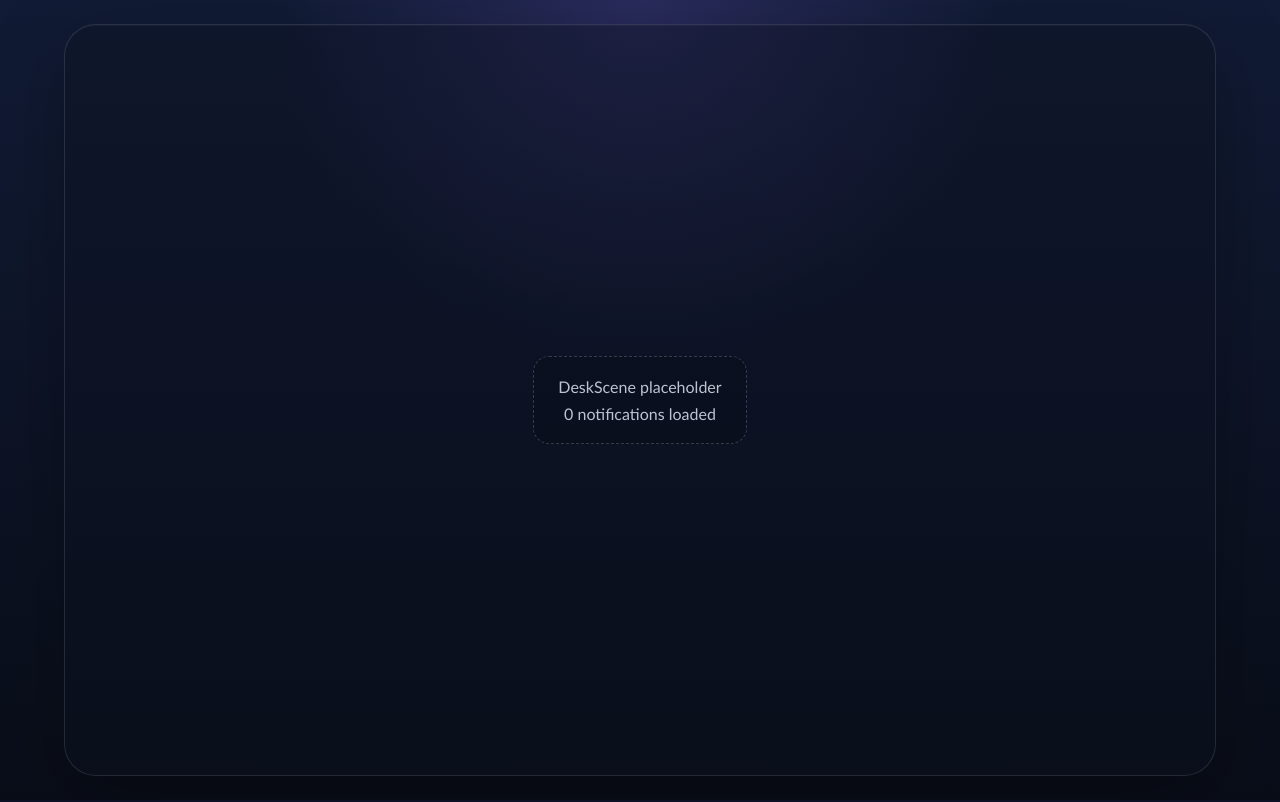
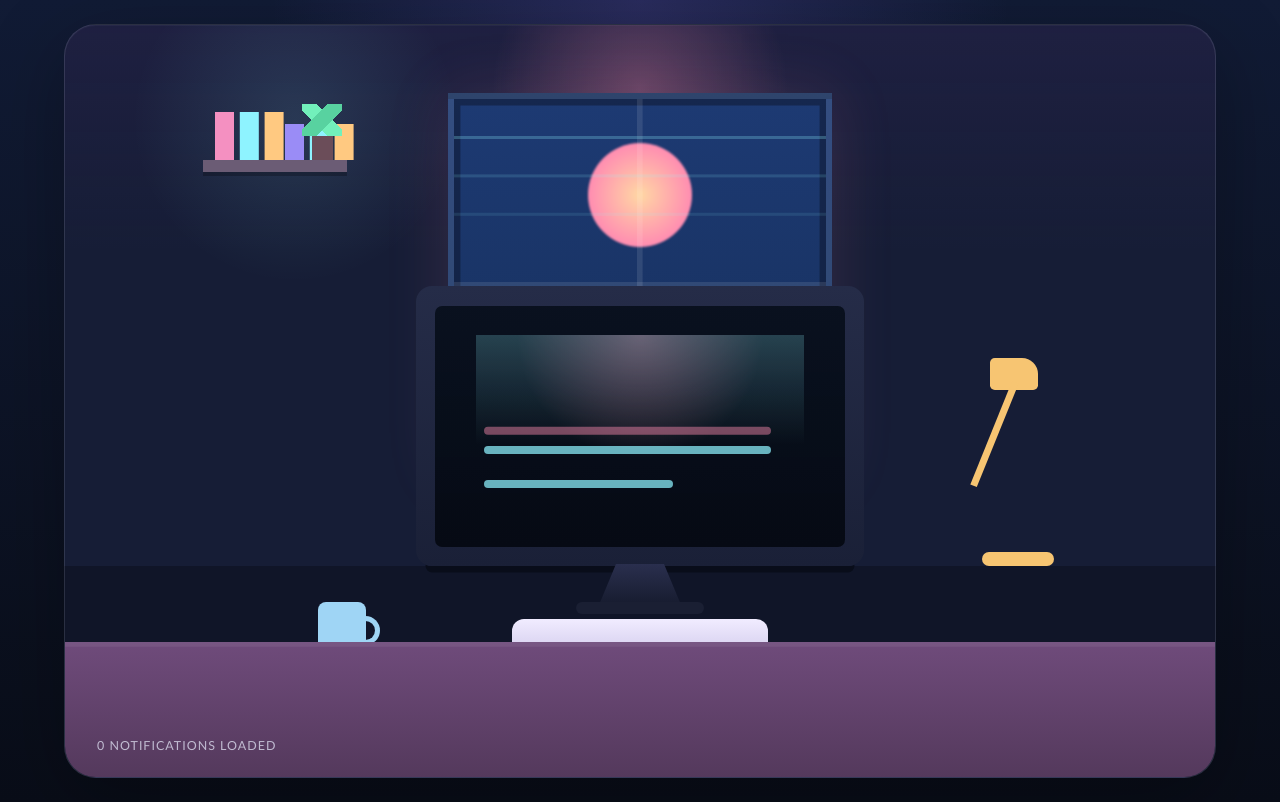
Before and after one commit to gulkily/arkos-frontend, a React (Vite) app: page / in a window 1280 px wide. Built offline with nearby package versions, Linux system fonts and the light colour scheme.

Commit message:
feat: add placeholder desk scene design

```diff
--- a/src/components/DeskScene.jsx
+++ b/src/components/DeskScene.jsx
@@ -1,9 +1,33 @@
 export default function DeskScene({ notifications }) {
   return (
     <section className="scene-stage" aria-label="Desk scene stage">
-      <div className="scene-stage__placeholder">
-        <p>DeskScene placeholder</p>
-        <span>{notifications.length} notifications loaded</span>
+      <div className="desk-scene">
+        <div className="desk-scene__sky" aria-hidden="true" />
+        <div className="desk-scene__window" aria-hidden="true">
+          <div className="desk-scene__sun" />
+          <div className="desk-scene__grid" />
+        </div>
+        <div className="desk-scene__shelf" aria-hidden="true">
+          <span className="shelf-item shelf-item--book" />
+          <span className="shelf-item shelf-item--book shelf-item--short" />
+          <span className="shelf-item shelf-item--plant" />
+        </div>
+        <div className="desk-scene__monitor" aria-hidden="true">
+          <div className="monitor-screen">
+            <div className="monitor-screen__glow" />
+            <div className="monitor-screen__line" />
+            <div className="monitor-screen__line monitor-screen__line--short" />
+          </div>
+        </div>
+        <div className="desk-scene__lamp" aria-hidden="true">
+          <span className="lamp-head" />
+          <span className="lamp-arm" />
+          <span className="lamp-base" />
+        </div>
+        <div className="desk-scene__keyboard" aria-hidden="true" />
+        <div className="desk-scene__mug" aria-hidden="true" />
+        <div className="desk-scene__desk" aria-hidden="true" />
+        <p className="desk-scene__status">{notifications.length} notifications loaded</p>
       </div>
     </section>
   );
--- a/src/styles.css
+++ b/src/styles.css
@@ -2,6 +2,17 @@
   font-family: "Trebuchet MS", "Segoe UI", sans-serif;
   color: #f5f7fb;
   background: #0d1324;
+  --scene-outline: rgba(255, 255, 255, 0.1);
+  --panel-shadow: rgba(0, 0, 0, 0.28);
+  --scene-floor: #101528;
+  --scene-wall: #161d36;
+  --scene-window: #162f5b;
+  --scene-window-glow: #ff8db1;
+  --scene-desk: #54395c;
+  --scene-monitor: #1a2037;
+  --scene-monitor-screen: #09111f;
+  --scene-lamp: #f7c572;
+  --scene-mug: #9fd5f5;
 }
 
 * {
@@ -31,27 +42,320 @@ body {
 .scene-stage {
   width: min(100%, 72rem);
   min-height: calc(100vh - 3rem);
-  display: grid;
-  place-items: center;
   border: 1px solid rgba(226, 232, 255, 0.12);
   border-radius: 2rem;
-  background: rgba(12, 17, 32, 0.42);
+  background:
+    linear-gradient(180deg, rgba(72, 45, 120, 0.16), transparent 30%),
+    linear-gradient(180deg, var(--scene-wall) 0 72%, var(--scene-floor) 72% 100%);
   box-shadow: inset 0 1px 0 rgba(255, 255, 255, 0.04),
-    0 24px 80px rgba(0, 0, 0, 0.28);
+    0 24px 80px var(--panel-shadow);
+  overflow: hidden;
 }
 
-.scene-stage__placeholder {
-  display: grid;
-  gap: 0.5rem;
-  padding: 1.25rem 1.5rem;
-  border-radius: 1rem;
-  border: 1px dashed rgba(226, 232, 255, 0.2);
-  color: rgba(235, 240, 255, 0.8);
-  text-align: center;
-  background: rgba(9, 12, 24, 0.34);
+.desk-scene {
+  position: relative;
+  height: 100%;
+  min-height: calc(100vh - 3rem);
 }
 
-.scene-stage__placeholder p,
-.scene-stage__placeholder span {
+.desk-scene__sky {
+  position: absolute;
+  inset: 0 0 30% 0;
+  background:
+    radial-gradient(circle at 50% 12%, rgba(255, 141, 177, 0.3), transparent 20%),
+    radial-gradient(circle at 20% 18%, rgba(141, 243, 255, 0.12), transparent 16%);
+}
+
+.desk-scene__window {
+  position: absolute;
+  top: 9%;
+  left: 50%;
+  width: min(34vw, 24rem);
+  aspect-ratio: 1 / 1;
+  transform: translateX(-50%);
+  border: 0.4rem solid var(--scene-outline);
+  background:
+    linear-gradient(180deg, #1d3a73 0%, var(--scene-window) 100%);
+  box-shadow:
+    0 0 60px rgba(255, 141, 177, 0.14),
+    inset 0 0 0 0.4rem rgba(10, 14, 28, 0.42);
+}
+
+.desk-scene__sun {
+  position: absolute;
+  width: 28%;
+  aspect-ratio: 1 / 1;
+  border-radius: 50%;
+  top: 12%;
+  left: 36%;
+  background: radial-gradient(circle, #ffd7a4 0%, var(--scene-window-glow) 70%);
+  filter: blur(1px);
+}
+
+.desk-scene__grid,
+.desk-scene__grid::before {
+  position: absolute;
+  inset: 0;
+  content: "";
+  background:
+    linear-gradient(var(--scene-outline), var(--scene-outline)) 50% 0 / 0.35rem 100% no-repeat,
+    linear-gradient(var(--scene-outline), var(--scene-outline)) 0 50% / 100% 0.35rem no-repeat;
+}
+
+.desk-scene__grid::before {
+  inset: 10% 0 auto 0;
+  height: 0.2rem;
+  background: rgba(142, 243, 255, 0.25);
+  box-shadow: 0 2.4rem 0 rgba(142, 243, 255, 0.14), 0 4.8rem 0 rgba(142, 243, 255, 0.1);
+}
+
+.desk-scene__shelf {
+  position: absolute;
+  top: 18%;
+  left: 12%;
+  width: 9rem;
+  height: 0.75rem;
+  background: #6b5c75;
+  box-shadow: 0 0.25rem 0 rgba(0, 0, 0, 0.25);
+}
+
+.shelf-item {
+  position: absolute;
+  bottom: 100%;
+  width: 1.2rem;
+  height: 3rem;
+  background: #f490c1;
+}
+
+.shelf-item--book {
+  left: 0.75rem;
+  box-shadow: 1.55rem 0 0 #8ef3ff, 3.1rem 0 0 #ffc981;
+}
+
+.shelf-item--short {
+  left: 5.1rem;
+  height: 2.3rem;
+  background: #9a8cf6;
+}
+
+.shelf-item--plant {
+  left: 6.8rem;
+  width: 1.35rem;
+  height: 1.5rem;
+  background: #6b4d59;
+}
+
+.shelf-item--plant::before {
+  position: absolute;
+  content: "";
+  left: -0.6rem;
+  bottom: 100%;
+  width: 2.5rem;
+  height: 2rem;
+  background:
+    linear-gradient(135deg, transparent 35%, #58d2a0 35% 65%, transparent 65%),
+    linear-gradient(45deg, transparent 35%, #72f0bb 35% 65%, transparent 65%);
+}
+
+.desk-scene__monitor {
+  position: absolute;
+  left: 50%;
+  bottom: 28%;
+  width: min(44vw, 28rem);
+  aspect-ratio: 16 / 10;
+  transform: translateX(-50%);
+  padding: 1.2rem;
+  border-radius: 1rem;
+  background: linear-gradient(180deg, #252c48 0%, var(--scene-monitor) 100%);
+  box-shadow: 0 1rem 0 -0.6rem rgba(6, 10, 20, 0.7);
+}
+
+.desk-scene__monitor::before {
+  position: absolute;
+  content: "";
+  left: 50%;
+  bottom: -2.25rem;
+  width: 5rem;
+  height: 2.4rem;
+  transform: translateX(-50%);
+  background:
+    linear-gradient(180deg, #2a2f4e 0%, #181d31 100%);
+  clip-path: polygon(20% 0, 80% 0, 100% 100%, 0 100%);
+}
+
+.desk-scene__monitor::after {
+  position: absolute;
+  content: "";
+  left: 50%;
+  bottom: -3rem;
+  width: 8rem;
+  height: 0.8rem;
+  transform: translateX(-50%);
+  border-radius: 999px;
+  background: #1a1f33;
+}
+
+.monitor-screen {
+  position: relative;
+  height: 100%;
+  border-radius: 0.45rem;
+  overflow: hidden;
+  background:
+    linear-gradient(180deg, rgba(9, 17, 31, 0.92), rgba(6, 10, 20, 1)),
+    var(--scene-monitor-screen);
+}
+
+.monitor-screen__glow {
+  position: absolute;
+  inset: 12% 10%;
+  background:
+    linear-gradient(180deg, rgba(142, 243, 255, 0.22), transparent 60%),
+    radial-gradient(circle at 50% 0%, rgba(255, 141, 177, 0.34), transparent 50%);
+}
+
+.monitor-screen__line {
+  position: absolute;
+  left: 12%;
+  right: 18%;
+  height: 0.5rem;
+  top: 58%;
+  border-radius: 999px;
+  background: rgba(142, 243, 255, 0.72);
+  box-shadow: 0 -1.2rem 0 rgba(255, 141, 177, 0.45);
+}
+
+.monitor-screen__line--short {
+  top: 72%;
+  right: 42%;
+  box-shadow: none;
+}
+
+.desk-scene__lamp {
+  position: absolute;
+  right: 14%;
+  bottom: 28%;
+  width: 8rem;
+  height: 14rem;
+}
+
+.lamp-head,
+.lamp-arm,
+.lamp-base {
+  position: absolute;
+  display: block;
+  background: var(--scene-lamp);
+}
+
+.lamp-head {
+  top: 1rem;
+  right: 1rem;
+  width: 3rem;
+  height: 2rem;
+  border-radius: 0.3rem 1rem 0.3rem 0.3rem;
+}
+
+.lamp-arm {
+  top: 2.5rem;
+  right: 2.2rem;
+  width: 0.45rem;
+  height: 7rem;
+  transform: rotate(22deg);
+  transform-origin: top;
+}
+
+.lamp-base {
+  bottom: 0;
+  right: 0;
+  width: 4.5rem;
+  height: 0.9rem;
+  border-radius: 999px;
+}
+
+.desk-scene__keyboard {
+  position: absolute;
+  left: 50%;
+  bottom: 15%;
+  width: min(26vw, 16rem);
+  height: 2.8rem;
+  transform: translateX(-50%);
+  border-radius: 0.75rem;
+  background:
+    linear-gradient(180deg, #f1ecff 0%, #cbc4e8 100%);
+  box-shadow: inset 0 -0.2rem 0 rgba(83, 62, 115, 0.28);
+}
+
+.desk-scene__mug {
+  position: absolute;
+  left: 22%;
+  bottom: 16%;
+  width: 3rem;
+  height: 3.4rem;
+  border-radius: 0.5rem 0.5rem 0.8rem 0.8rem;
+  background: var(--scene-mug);
+}
+
+.desk-scene__mug::after {
+  position: absolute;
+  content: "";
+  top: 0.85rem;
+  right: -0.9rem;
+  width: 1rem;
+  height: 1.2rem;
+  border: 0.35rem solid var(--scene-mug);
+  border-left: 0;
+  border-radius: 0 1rem 1rem 0;
+}
+
+.desk-scene__desk {
+  position: absolute;
+  inset: auto 0 0;
+  height: 18%;
+  background:
+    linear-gradient(180deg, #6f4b7b 0%, var(--scene-desk) 100%);
+  box-shadow: inset 0 0.3rem 0 rgba(255, 255, 255, 0.06);
+}
+
+.desk-scene__status {
+  position: absolute;
+  left: 2rem;
+  bottom: 1.5rem;
   margin: 0;
+  font-size: 0.78rem;
+  letter-spacing: 0.08em;
+  text-transform: uppercase;
+  color: rgba(235, 240, 255, 0.7);
 }
+
+@media (max-width: 800px) {
+  .scene-stage {
+    min-height: calc(100vh - 2rem);
+  }
+
+  .desk-scene {
+    min-height: calc(100vh - 2rem);
+  }
+
+  .desk-scene__shelf,
+  .desk-scene__lamp {
+    display: none;
+  }
+
+  .desk-scene__window {
+    top: 7%;
+    width: min(56vw, 18rem);
+  }
+
+  .desk-scene__monitor {
+    width: min(70vw, 20rem);
+    bottom: 24%;
+  }
+
+  .desk-scene__keyboard {
+    width: 48vw;
+    bottom: 14%;
+  }
+
+  .desk-scene__mug {
+    left: 12%;
+  }
+}
```
Also changed, not shown: 1 other file (tests, documents, lock files or other folders).
